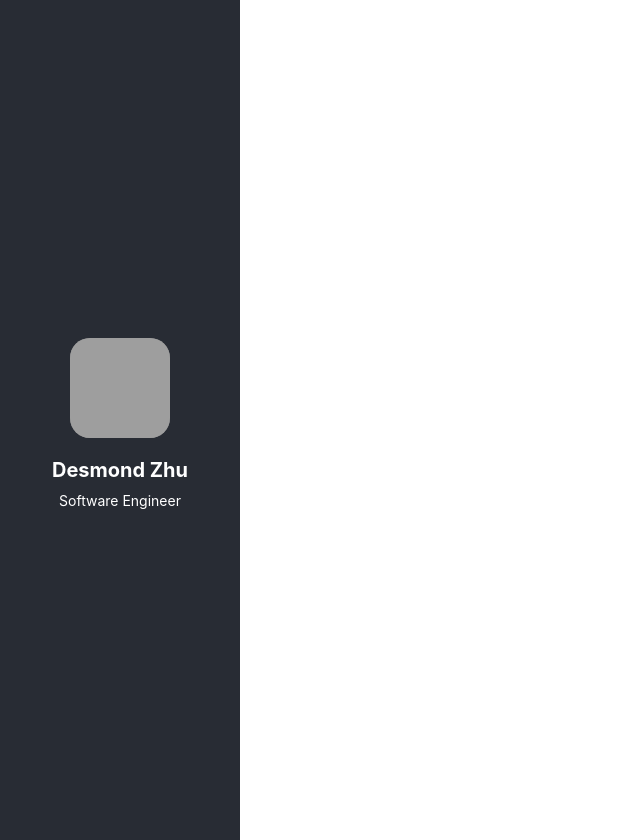
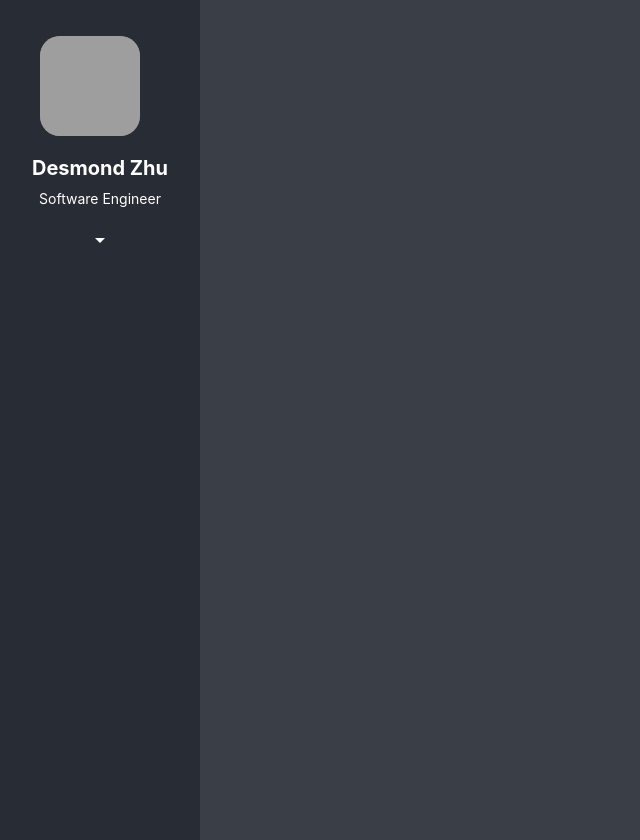
Before and after one commit to DizzyZff/diz2yz, a React (Create React App) app: page / in a window 1280 px wide. Shown: the whole page, without its empty margins (0-640 px from the left). Built offline with nearby package versions, Linux system fonts and the light colour scheme; grey boxes are pictures that could not be loaded.

Commit message:
finish sidebar

```diff
--- a/package.json
+++ b/package.json
@@ -6,6 +6,7 @@
   "dependencies": {
     "@emotion/react": "^11.10.5",
     "@emotion/styled": "^11.10.5",
+    "@mui/icons-material": "^5.11.0",
     "@mui/material": "^5.11.2",
     "@testing-library/jest-dom": "^5.16.5",
     "@testing-library/react": "^13.4.0",
--- a/src/App.css
+++ b/src/App.css
@@ -16,15 +16,18 @@
   height: 100%;
   background: #282c34;
   color: white;
-  padding: 20px;
+  padding: 0px;
+  padding-bottom: 20px;
+  padding-top: 20px;
 }
 
 .App-sidebar-info {
-  display: flex;
+  display: absolute;
   flex-direction: column;
   align-items: center;
   justify-content: center;
   height: 100%;
+
 }
 
 .App-sidebar-info-avatar {
@@ -54,22 +57,91 @@
   margin-bottom: 10px;
 }
 
+.App-sidebar-info-more-button {
+  background: #282c34;
+  border: 1px solid #282c34;
+  color: white;
+  padding: 10px 20px;
+  border-radius: 5px;
+  cursor: pointer;
+}
+
+.App-sidebar-info-more-button:hover {
+  background: #282c34;
+  border: 1px solid #282c34;
+  color: white;
+  padding: 10px 20px;
+  border-radius: 5px;
+  cursor: pointer;
+}
+
+.App-sidebar-info-contacts {
+  display: flex;
+  flex-direction: column;
+  align-items: center;
+  justify-content: center;
+}
+
+.App-sidebar-info-more-button-collapse {
+  background: #282c34;
+  border: 1px solid #282c34;
+  color: white;
+  padding: 10px 20px;
+  border-radius: 5px;
+  cursor: pointer;
+  display: none;
+}
+
+.App-sidebar-info-contacts-item-link{
+  text-decoration: none;
+  color: white;
+}
+
+.App-sidebar-info-contacts-item {
+  display: flex;
+  flex-direction: row;
+  align-items: center;
+  justify-content: center;
+  margin-bottom: 10px;
+}
+
+.App-content{
+  position: absolute;
+  left: 200px;
+  width: calc(100% - 200px);
+  height: 100%;
+  background: #393e47;
+  color: white;
+  padding: 0px;
+  padding-bottom: 20px;
+  padding-top: 20px;
+}
+
+.App-content-header {
+  display: flex;
+  flex-direction: row;
+  align-items: center;
+  justify-content: center;
+  padding: 20px;
+}
+
+.App-content-header-title {
+  font-size: 20px;
+  font-weight: bold;
+  margin-right: 20px;
+}
+
+.hidden{
+  display: none;
+}
+
 @media (prefers-reduced-motion: no-preference) {
   .App-logo {
     animation: App-logo-spin infinite 20s linear;
   }
 }
 
-.App-header {
-  background-color: #282c34;
-  min-height: 100vh;
-  display: flex;
-  flex-direction: column;
-  align-items: center;
-  justify-content: center;
-  font-size: calc(10px + 2vmin);
-  color: white;
-}
+
 
 .App-link {
   color: #61dafb;
--- a/src/App.js
+++ b/src/App.js
@@ -1,6 +1,11 @@
 import logo from './myAvatar.PNG';
 import './App.css';
-import { Accordion, AccordionSummary, ExpandMoreIcon, Typography, AccordionDetails, Button } from '@mui/material';
+import ArrowDropDownIcon from '@mui/icons-material/ArrowDropDown';
+import ArrowDropUpIcon from '@mui/icons-material/ArrowDropUp';
+import GitHubIcon from '@mui/icons-material/GitHub';
+import EmailIcon from '@mui/icons-material/Email';
+
+
 
 function App() {
   return (
@@ -12,7 +17,51 @@ function App() {
           </figure>
           <div className="App-sidebar-info-name">Desmond Zhu</div>
           <div className="App-sidebar-info-title">Software Engineer</div>
+          <button className="App-sidebar-info-more-button" onClick={
+            () => {
+              const contacts = document.querySelector('.App-sidebar-info-contacts');
+              const button = document.querySelector('.App-sidebar-info-more-button');
+              const collapseButton = document.querySelector('.App-sidebar-info-more-button-icon-collapse');
+              button.classList.toggle('hidden');
+              contacts.classList.toggle('hidden');
+              collapseButton.classList.toggle('hidden');
+
+            }
+          }>
+            <ArrowDropDownIcon className="App-sidebar-info-more-button-icon"/>
+            </button>
+
+            <div className="App-sidebar-info-contacts hidden">
+              <div className="App-sidebar-info-contacts-item">
+                <GitHubIcon className="App-sidebar-info-contacts-item-icon"/>
+                <a href="www.github.com/dizzyZff" className="App-sidebar-info-contacts-item-link">Github</a>
+                </div>
+              <div className="App-sidebar-info-contacts-item">
+                <EmailIcon className="App-sidebar-info-contacts-item-icon" />
+                <a href="mailto:desmondzooooom@gmail.com" className="App-sidebar-info-contacts-item-link">Email</a>
+                </div>
+              <button className="App-sidebar-info-more-button" onClick={
+                () => {
+                  const contacts = document.querySelector('.App-sidebar-info-contacts');
+                  const button = document.querySelector('.App-sidebar-info-more-button');
+                  const collapseButton = document.querySelector('.App-sidebar-info-more-button-icon-collapse');
+                  button.classList.toggle('hidden');
+                  contacts.classList.toggle('hidden');
+                  collapseButton.classList.toggle('hidden');
+                }
+              }>
+            <ArrowDropUpIcon className="App-sidebar-info-more-button-icon-collapse hidden"/>
+            </button>
+            </div>
+
           </div>
+        </div>
+
+      <div className="App-content">
+        <div className="App-content-banner">
+
+        </div>
+
         </div>
     </div>
   );
```
Also changed, not shown: 1 other file (tests, documents, lock files or other folders).
